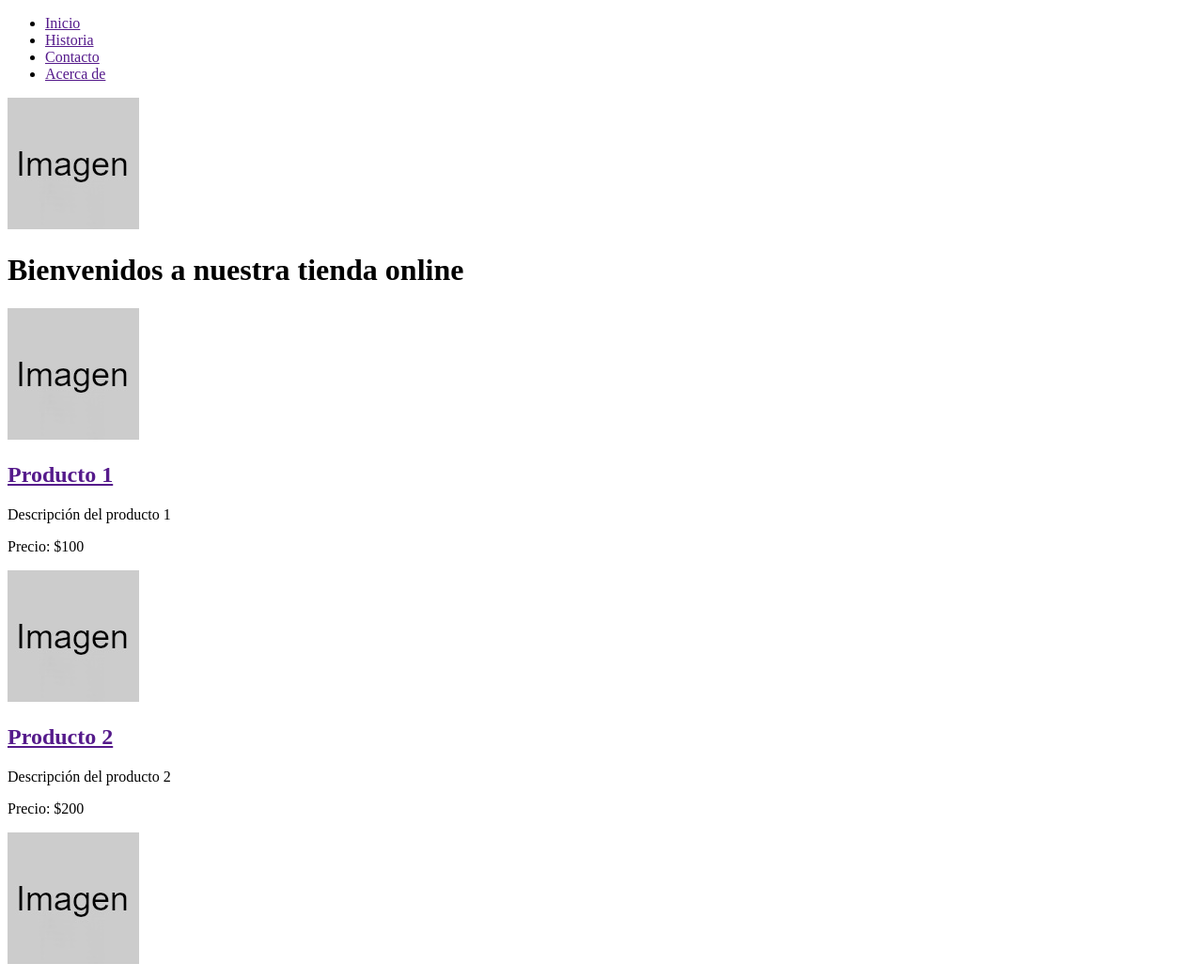
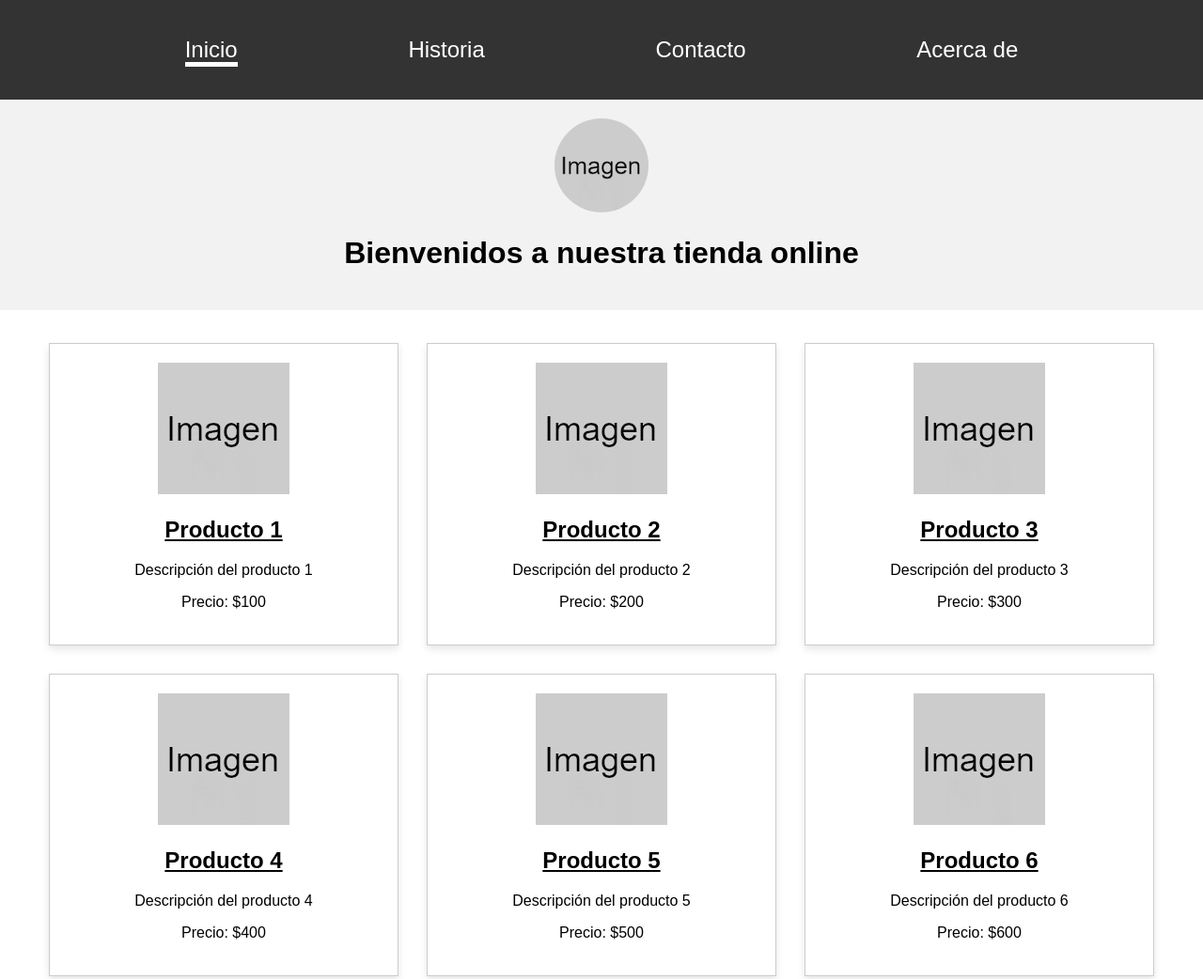
Before and after one commit to nicofernandez1/itmaster-git-prueba, a plain HTML site: page index.html in a window 1280 px wide. Shown: the top 1042 px of the page at 94% size. Drawn offline with Linux system fonts and the light colour scheme.

Commit message:
Proyecto finalizado

```diff
--- /dev/null
+++ b/css/acerca-de.css
@@ -0,0 +1,8 @@
+main {
+    box-sizing: border-box;
+    padding: 20px 80px;
+}
+
+main h2 {
+    text-align: center;
+}
--- /dev/null
+++ b/css/historia.css
@@ -0,0 +1,8 @@
+main {
+    box-sizing: border-box;
+    padding: 20px 80px;
+}
+
+main h2 {
+    text-align: center;
+}
--- /dev/null
+++ b/css/index.css
@@ -0,0 +1,32 @@
+main {
+    display: flex;
+    flex-wrap: wrap;
+    justify-content: center;
+    box-sizing: border-box;
+    padding: 20px;
+}
+
+.producto {
+    border: 1px solid #ccc;
+    text-align: center;
+    width: 30%;
+    box-sizing: border-box;
+    margin: 15px;
+    padding: 20px;
+    box-shadow: 0 4px 8px rgba(0, 0, 0, 0.1);
+}
+
+.producto img {
+    max-width: 100%;
+}
+
+.producto h2 a {
+    color: black;
+}
+
+@media (max-width: 520px) {
+    .producto {
+        width: 98%;
+        margin: 20px auto;
+    }
+}
--- /dev/null
+++ b/css/producto.css
@@ -0,0 +1,39 @@
+main {
+    padding: 20px;
+    box-sizing: border-box;
+}
+
+#producto {
+    width: 50%;
+    margin: 0 auto;
+    border: 1px solid #ccc;
+    text-align: center;
+    box-sizing: border-box;
+    box-shadow: 0 4px 8px rgba(0, 0, 0, 0.1);
+    padding: 20px;
+}
+
+#producto img {
+    max-width: 100%;
+}
+
+#producto h2 a {
+    color: black;
+}
+
+.texto-izq {
+    text-align: left;
+}
+
+@media (max-width: 1020px) {
+    #producto {
+        width: 94%;
+        margin: 20px auto;
+    }
+}
+
+@media (max-width: 420px) {
+    #producto {
+        width: 99%;
+    }
+}
--- /dev/null
+++ b/css/styles.css
@@ -0,0 +1,52 @@
+body {
+    margin: 0;
+    font-family: Arial, Helvetica, sans-serif;
+}
+
+nav {
+    background-color: #333;
+    padding: 15px;
+}
+
+nav ul {
+    display: flex;
+    justify-content: space-evenly;
+    list-style: none;
+    font-size: 1.5rem;
+    padding: 0;
+}
+
+nav ul li a {
+    color: white;
+    text-decoration: none;
+    transition: 0.4s;
+}
+
+nav ul li a:hover {
+    color: orange;
+}
+
+.activo {
+    border-bottom: 5px solid white;
+}
+
+.activo:hover {
+    border-bottom: 5px solid orange;
+}
+
+header {
+    background-color: #f2f2f2;
+    text-align: center;
+    padding: 20px;
+}
+
+header img {
+    border-radius: 50%;
+    width: 100px;
+}
+
+@media (max-width: 500px) {
+    nav ul {
+        font-size: 1rem;
+    }
+}
--- a/index.html
+++ b/index.html
@@ -4,76 +4,76 @@
     <meta charset="UTF-8">
     <meta name="viewport" content="width=device-width, initial-scale=1.0">
     <title>Tienda Online</title>
+    <link rel="stylesheet" href="css/styles.css">
+    <link rel="stylesheet" href="css/index.css">
 </head>
 <body>
     <nav>
         <ul>
-            <li><a href="">Inicio</a></li>
-            <li><a href="">Historia</a></li>
-            <li><a href="">Contacto</a></li>
-            <li><a href="">Acerca de</a></li>
+            <li><a href="index.html" class="activo">Inicio</a></li>
+            <li><a href="historia.html">Historia</a></li>
+            <li><a href="contacto.html">Contacto</a></li>
+            <li><a href="acerca-de.html">Acerca de</a></li>
         </ul>
     </nav>
     <header>
-        <img src="img/140.jpg" alt="">
+        <img src="img/140.jpg" alt="Imagen de la tienda">
         <h1>Bienvenidos a nuestra tienda online</h1>
     </header>
     <main>
-        <div id="contenedor">
         <div class="producto">
-                <img src="img/140.jpg" alt="">
-                <h2><a href="">Producto 1</a></h2>
+            <img src="img/140.jpg" alt="Producto 1">
+            <h2><a href="producto.html">Producto 1</a></h2>
             <p>Descripción del producto 1</p>
             <p>Precio: $100</p>
         </div>
         <div class="producto">
-                <img src="img/140.jpg" alt="">
-                <h2><a href="">Producto 2</a></h2>
+            <img src="img/140.jpg" alt="Producto 2">
+            <h2><a href="producto.html">Producto 2</a></h2>
             <p>Descripción del producto 2</p>
             <p>Precio: $200</p>
         </div>
         <div class="producto">
-                <img src="img/140.jpg" alt="">
-                <h2><a href="">Producto 3</a></h2>
+            <img src="img/140.jpg" alt="Producto 3">
+            <h2><a href="producto.html">Producto 3</a></h2>
             <p>Descripción del producto 3</p>
             <p>Precio: $300</p>
         </div>
         <div class="producto">
-                <img src="img/140.jpg" alt="">
-                <h2><a href="">Producto 4</a></h2>
+            <img src="img/140.jpg" alt="Producto 4">
+            <h2><a href="producto.html">Producto 4</a></h2>
             <p>Descripción del producto 4</p>
             <p>Precio: $400</p>
         </div>
         <div class="producto">
-                <img src="img/140.jpg" alt="">
-                <h2><a href="">Producto 5</a></h2>
+            <img src="img/140.jpg" alt="Producto 5">
+            <h2><a href="producto.html">Producto 5</a></h2>
             <p>Descripción del producto 5</p>
             <p>Precio: $500</p>
         </div>
         <div class="producto">
-                <img src="img/140.jpg" alt="">
-                <h2><a href="">Producto 6</a></h2>
+            <img src="img/140.jpg" alt="Producto 6">
+            <h2><a href="producto.html">Producto 6</a></h2>
             <p>Descripción del producto 6</p>
             <p>Precio: $600</p>
         </div>
         <div class="producto">
-                <img src="img/140.jpg" alt="">
-                <h2><a href="">Producto 7</a></h2>
+            <img src="img/140.jpg" alt="Producto 7">
+            <h2><a href="producto.html">Producto 7</a></h2>
             <p>Descripción del producto 7</p>
             <p>Precio: $700</p>
         </div>
         <div class="producto">
-                <img src="img/140.jpg" alt="">
-                <h2><a href="">Producto 8</a></h2>
+            <img src="img/140.jpg" alt="Producto 8">
+            <h2><a href="producto.html">Producto 8</a></h2>
             <p>Descripción del producto 8</p>
             <p>Precio: $800</p>
         </div>
         <div class="producto">
-                <img src="img/140.jpg" alt="">
-                <h2><a href="">Producto 9</a></h2>
+            <img src="img/140.jpg" alt="Producto 9">
+            <h2><a href="producto.html">Producto 9</a></h2>
             <p>Descripción del producto 9</p>
             <p>Precio: $900</p>
-            </div>
         </div>
     </main>
 </body>
```
Also changed, not shown: acerca-de.html (added, +31 -0 lines), contacto.html (added, +37 -0 lines), css/contacto.css (added, +31 -0 lines), historia.html (added, +32 -0 lines), producto.html (added, +33 -0 lines). Lines whose indentation alone changed are shown as unchanged.
